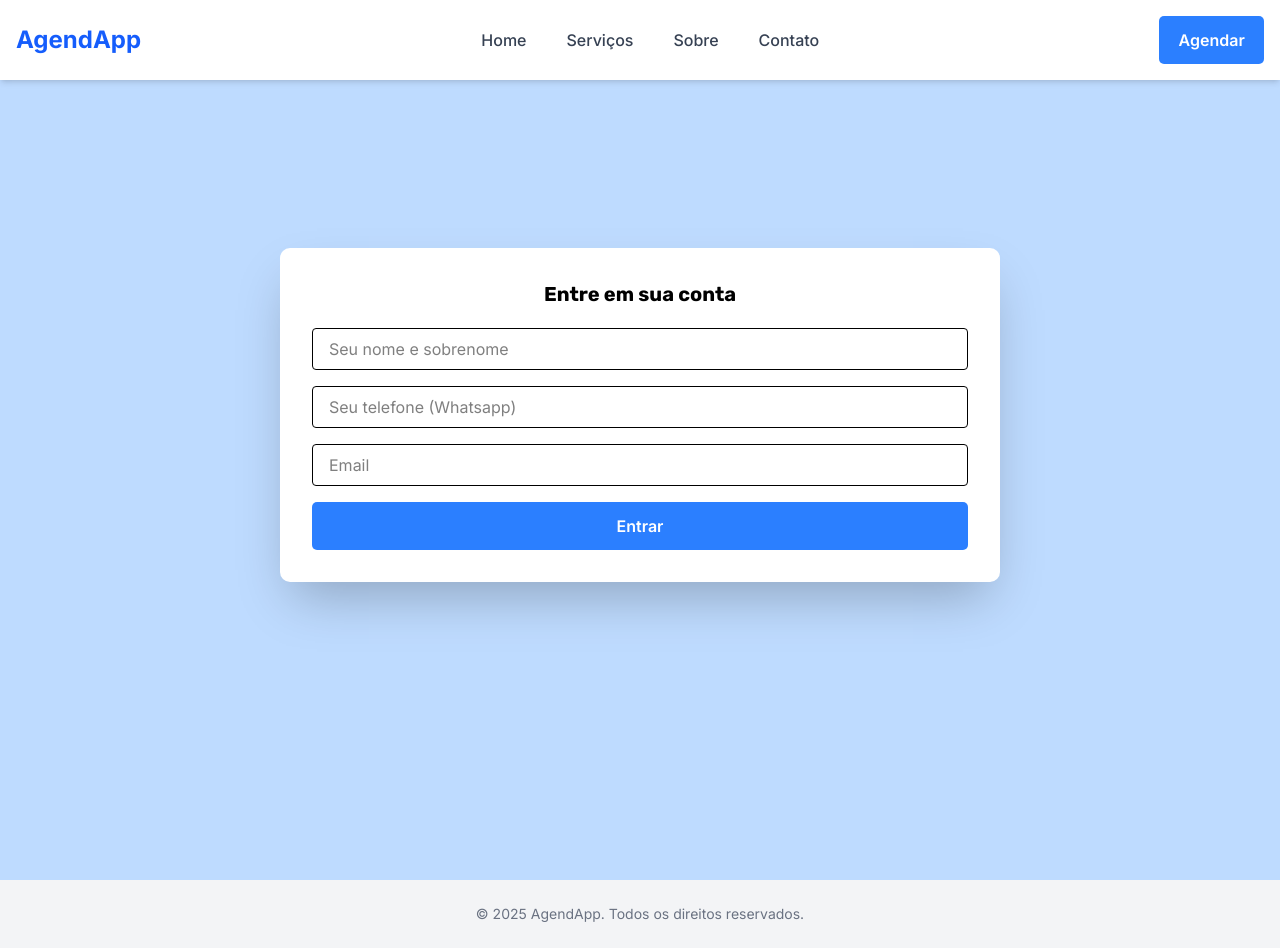
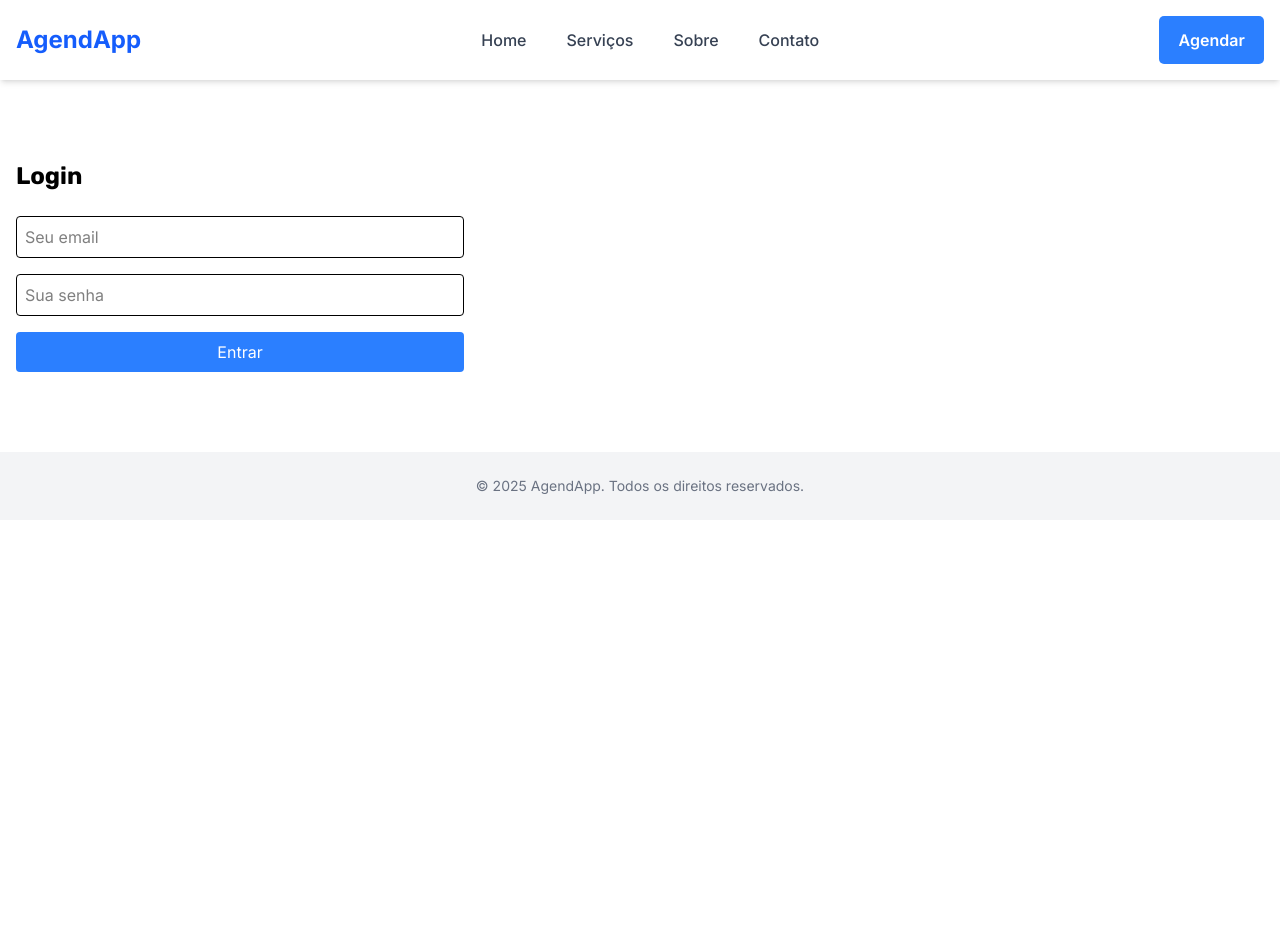
Before and after one commit to ed-matheus/agenda-app, a Next.js app: page /login in a window 1280 px wide. After the commit the page ends 800 px from the top, so only its background shows below. Built offline with nearby package versions, Linux system fonts and the light colour scheme.

Commit message:
configurando envio de dados e rotas (login, cadastro e agendamento)

```diff
--- /dev/null
+++ b/middleware.ts
@@ -0,0 +1,26 @@
+import { NextResponse } from "next/server";
+import type { NextRequest } from "next/server";
+import jwt from "jsonwebtoken";
+
+// biome-ignore lint/style/noNonNullAssertion: <explanation>
+const JWT_SECRET = process.env.JWT_SECRET!;
+
+export function middleware(req: NextRequest) {
+  const token = req.cookies.get("token")?.value;
+
+  if (!token) {
+    return NextResponse.redirect(new URL("/login", req.url));
+  }
+
+  try {
+    jwt.verify(token, JWT_SECRET);
+    return NextResponse.next();
+  } catch (error) {
+    return NextResponse.redirect(new URL("/login", req.url));
+  }
+}
+
+// Aplica apenas em rotas protegidas
+export const config = {
+  matcher: ["/dashboard/:path*", "/api/agendamento/:path*"],
+};
--- a/package.json
+++ b/package.json
@@ -10,7 +10,9 @@
   },
   "dependencies": {
     "@prisma/client": "^6.8.2",
+    "bcryptjs": "^3.0.2",
     "framer-motion": "^12.12.1",
+    "jsonwebtoken": "^9.0.2",
     "lucide-react": "^0.511.0",
     "next": "15.3.2",
     "react": "^19.0.0",
@@ -20,6 +22,8 @@
     "@biomejs/biome": "1.9.4",
     "@eslint/eslintrc": "^3",
     "@tailwindcss/postcss": "^4",
+    "@types/bcryptjs": "^2.4.6",
+    "@types/jsonwebtoken": "^9.0.9",
     "@types/node": "^20",
     "@types/react": "^19",
     "@types/react-dom": "^19",
--- a/src/app/api/agendamento/route.ts
+++ b/src/app/api/agendamento/route.ts
@@ -1,40 +1,47 @@
 import { NextResponse } from "next/server";
 import { PrismaClient } from "@/generated/prisma";
-// import { prisma } from "@/lib/prisma";
+import jwt from "jsonwebtoken";
 
 const prisma = new PrismaClient();
+const JWT_SECRET = process.env.JWT_SECRET || "segredo-dev";
+
+function verificarToken(req: Request) {
+  const auth = req.headers.get("authorization");
+  if (!auth?.startsWith("Bearer ")) return null;
+  const token = auth.split(" ")[1];
+  try {
+    return jwt.verify(token, JWT_SECRET) as { id: number };
+  } catch {
+    return null;
+  }
+}
 
 export async function POST(req: Request) {
+  const body = await req.json();
+  const { servico, data, horario } = body;
+  const dataHora = new Date(`${data}T${horario}`);
+
+  const user = verificarToken(req);
+  if (!user)
+    return NextResponse.json({ error: "Não autorizado" }, { status: 401 });
+
   try {
-    const body = await req.json();
-
-    const { servico, dataHora, usuarioId } = body;
-
-    if (!servico || !dataHora || !usuarioId) {
-      return NextResponse.json(
-        { error: "Campos obrigatórios faltando." },
-        { status: 400 }
-      );
-    }
-
-    const novoAgendamento = await prisma.agendamento.create({
+    const agendamento = await prisma.agendamento.create({
       data: {
         servico,
-        dataHora: new Date(dataHora),
-        usuario: {
-          connect: { id: usuarioId },
-        },
+        dataHora,
+        usuarioId: user.id,
       },
     });
 
     return NextResponse.json({
       message: "Agendamento realizado com sucesso!",
-      agendamento: novoAgendamento,
+      agendamento,
     });
   } catch (error) {
-    console.error("ERRO AO SALVAR AGENDAMENTO:", error);
+    console.error("Erro ao salvar agendamento:", error);
     return NextResponse.json(
-      { error: "Erro interno do servidor." },
+      { error: "Erro ao salvar agendamento" },
       { status: 500 }
     );
   }
@@ -44,14 +51,14 @@ export async function GET() {
   try {
     const agendamentos = await prisma.agendamento.findMany({
       include: {
-        usuario: true, // para retornar nome, email, etc.
+        usuario: true,
       },
       orderBy: { createdAt: "desc" },
     });
 
     return NextResponse.json(agendamentos);
   } catch (error) {
-    console.error("ERRO AO BUSCAR AGENDAMENTOS:", error);
+    console.error("Erro ao buscar agendamentos:", error);
     return NextResponse.json(
       { error: "Erro ao buscar agendamentos." },
       { status: 500 }
--- /dev/null
+++ b/src/app/api/auth/login/route.ts
@@ -0,0 +1,31 @@
+import { NextResponse } from "next/server";
+import { PrismaClient } from "@/generated/prisma";
+import bcrypt from "bcryptjs";
+import jwt from "jsonwebtoken";
+
+const prisma = new PrismaClient();
+// biome-ignore lint/style/noNonNullAssertion: <explanation>
+const JWT_SECRET = process.env.JWT_SECRET!;
+
+export async function POST(req: Request) {
+  const { email, senha } = await req.json();
+
+  const usuario = await prisma.usuario.findUnique({ where: { email } });
+  if (!usuario)
+    return NextResponse.json({ error: "Usuário não encontrado" }, { status: 404 });
+
+  const senhaCorreta = await bcrypt.compare(senha, usuario.senha);
+  if (!senhaCorreta)
+    return NextResponse.json({ error: "Senha incorreta" }, { status: 401 });
+
+  const token = jwt.sign({ id: usuario.id, tipo: usuario.tipo }, JWT_SECRET, {
+    expiresIn: "1d",
+  });
+
+  const response = NextResponse.json({ message: "Login realizado com sucesso" });
+
+  // Setando cookie HTTP-only
+  response.headers.set("Set-Cookie", `token=${token}; HttpOnly; Path=/; Max-Age=86400; SameSite=Strict; Secure`);
+
+  return response;
+}
--- /dev/null
+++ b/src/app/api/auth/logout/route.ts
@@ -0,0 +1,11 @@
+// /app/api/auth/logout/route.ts
+import { NextResponse } from "next/server";
+
+export async function POST() {
+  const response = NextResponse.json({ message: "Logout realizado" });
+  response.headers.set(
+    "Set-Cookie",
+    "token=; HttpOnly; Path=/; Max-Age=0; SameSite=Strict; Secure"
+  );
+  return response;
+}
--- /dev/null
+++ b/src/app/api/auth/register/route.ts
@@ -0,0 +1,43 @@
+// /pages/api/register.ts
+import type { NextApiRequest, NextApiResponse } from "next";
+import { PrismaClient } from "@/generated/prisma";
+import bcrypt from "bcryptjs";
+
+const prisma = new PrismaClient();
+
+export default async function handler(
+  req: NextApiRequest,
+  res: NextApiResponse
+) {
+  if (req.method !== "POST")
+    return res.status(405).json({ error: "Método não permitido" });
+
+  const { nome, email, telefone, senha } = req.body;
+
+  if (!nome || !email || !telefone || !senha) {
+    return res.status(400).json({ error: "Todos os campos são obrigatórios." });
+  }
+
+  const senhaCriptografada = await bcrypt.hash(senha, 10);
+
+  try {
+    const novoUsuario = await prisma.usuario.create({
+      data: {
+        nome,
+        email,
+        telefone,
+        senha: senhaCriptografada,
+        tipo: "cliente",
+      },
+    });
+
+    return res
+      .status(201)
+      .json({
+        mensagem: "Usuário registrado com sucesso",
+        usuario: novoUsuario,
+      });
+  } catch (error) {
+    return res.status(500).json({ error: "Erro ao registrar o usuário" });
+  }
+}
--- /dev/null
+++ b/src/app/cadastro/page.tsx
@@ -0,0 +1,83 @@
+"use client";
+import { useState } from "react";
+import { useRouter } from "next/navigation";
+
+const RegisterPage = () => {
+  const [nome, setNome] = useState("");
+  const [telefone, setTelefone] = useState("");
+  const [email, setEmail] = useState("");
+  const [senha, setSenha] = useState("");
+  const router = useRouter();
+
+  const handleSubmit = async (e: React.FormEvent) => {
+    e.preventDefault();
+
+    const res = await fetch("/api/auth/register/route", {
+      method: "POST",
+      headers: { "Content-Type": "application/json" },
+      body: JSON.stringify({ nome, telefone, email, senha }),
+    });
+
+    const data = await res.json();
+    if (res.ok) {
+      alert("Cadastro realizado com sucesso!");
+      router.push("/login");
+    } else {
+      alert(data.error || "Erro ao cadastrar.");
+    }
+  };
+
+  return (
+    <main className="container min-h-screen mx-auto px-7 md:px-30 lg:px-50 xl:px-70 py-42 bg-blue-200">
+      <div className="flex flex-col items-center justify-center shadow-2xl p-8 rounded-[10px] bg-white">
+        <h2 className="text-xl font-bold mb-5">Cadastre-se</h2>
+        <form onSubmit={handleSubmit} className="flex flex-col gap-4 w-full">
+          <input
+            type="text"
+            name="nome"
+            placeholder="Seu nome e sobrenome"
+            value={nome}
+            onChange={(e) => setNome(e.target.value)}
+            required
+            className="border px-4 py-2 rounded"
+          />
+          <input
+            type="text"
+            name="telefone"
+            placeholder="Seu telefone (Whatsapp)"
+            value={telefone}
+            onChange={(e) => setTelefone(e.target.value)}
+            required
+            className="border px-4 py-2 rounded"
+          />
+          <input
+            type="email"
+            name="email"
+            placeholder="Email"
+            value={email}
+            onChange={(e) => setEmail(e.target.value)}
+            required
+            className="border px-4 py-2 rounded"
+          />
+          <input
+            type="password"
+            name="senha"
+            placeholder="Senha"
+            value={senha}
+            onChange={(e) => setSenha(e.target.value)}
+            required
+            className="border px-4 py-2 rounded"
+          />
+          <button
+            type="submit"
+            className="btn bg-blue-500 hover:bg-blue-600 text-white"
+          >
+            Cadastrar
+          </button>
+        </form>
+      </div>
+    </main>
+  );
+};
+
+export default RegisterPage;
--- a/src/app/login/page.tsx
+++ b/src/app/login/page.tsx
@@ -1,45 +1,59 @@
-import React from "react";
+"use client";
+import { useState } from "react";
+import { useRouter } from "next/navigation";
 
-const LoginPage = () => {
+export default function LoginPage() {
+  const [email, setEmail] = useState("");
+  const [senha, setSenha] = useState("");
+  const router = useRouter();
+
+  const handleLogin = async (e: React.FormEvent) => {
+    e.preventDefault();
+
+    const res = await fetch("/api/login/route", {
+      method: "POST",
+      headers: { "Content-Type": "application/json" },
+      body: JSON.stringify({ email, senha }),
+    });
+
+    const data = await res.json();
+
+    if (res.ok) {
+      localStorage.setItem("token", data.token);
+      alert("Login realizado com sucesso!");
+      router.push("/dashboard"); // ou rota pós-login
+    } else {
+      alert(data.error || "Erro ao fazer login");
+    }
+  };
+
   return (
-    <main className="container min-h-screen mx-auto px-7 md:px-30 lg:px-50 xl:px-70 py-42 bg-blue-200">
-      <div className="flex flex-col items-center justify-center shadow-2xl p-8 rounded-[10px] bg-white">
-        <h2 className="text-xl font-bold mb-5">Entre em sua conta</h2>
-        <form action="" className="flex flex-col gap-4 w-full">
+    <main className="container mx-auto py-20 px-4">
+      <h2 className="text-2xl font-bold mb-6">Login</h2>
+      <form onSubmit={handleLogin} className="flex flex-col gap-4 max-w-md">
         <input
-            type="text"
-            name="nome"
-            placeholder="Seu nome e sobrenome"
-            // value={""}
-            // onChange={""}
+          type="email"
+          placeholder="Seu email"
+          value={email}
+          onChange={(e) => setEmail(e.target.value)}
           required
-            className="border px-4 py-2 rounded"
+          className="border p-2 rounded"
         />
         <input
-            type="text"
-            name="telefone"
-            placeholder="Seu telefone (Whatsapp)"
-            // value={""}
-            // onChange={""}
+          type="password"
+          placeholder="Sua senha"
+          value={senha}
+          onChange={(e) => setSenha(e.target.value)}
           required
-            className="border px-4 py-2 rounded"
+          className="border p-2 rounded"
         />
-          <input
-            type="email"
-            name="email"
-            placeholder="Email"
-            // value={""}
-            // onChange={""}
-            required
-            className="border px-4 py-2 rounded"
-          />
-          <button type="submit" className="btn bg-blue-500 hover:bg-blue-600 text-white">
+        <button
+          type="submit"
+          className="bg-blue-500 hover:bg-blue-600 text-white py-2 rounded"
+        >
           Entrar
         </button>
       </form>
-      </div>
     </main>
   );
-};
-
-export default LoginPage;
+}
--- a/src/app/register/page.tsx
+++ /dev/null
@@ -1,45 +0,0 @@
-import React from "react";
-
-const RegisterPage = () => {
-  return (
-    <main className="container min-h-screen mx-auto px-7 md:px-30 lg:px-50 xl:px-70 py-42 bg-blue-200">
-      <div className="flex flex-col items-center justify-center shadow-2xl p-8 rounded-[10px] bg-white">
-        <h2 className="text-xl font-bold mb-5">Cadastre-se</h2>
-        <form action="" className="flex flex-col gap-4 w-full">
-          <input
-            type="text"
-            name="nome"
-            placeholder="Seu nome e sobrenome"
-            // value={""}
-            // onChange={""}
-            required
-            className="border px-4 py-2 rounded"
-          />
-          <input
-            type="text"
-            name="telefone"
-            placeholder="Seu telefone (Whatsapp)"
-            // value={""}
-            // onChange={""}
-            required
-            className="border px-4 py-2 rounded"
-          />
-          <input
-            type="email"
-            name="email"
-            placeholder="Email"
-            // value={""}
-            // onChange={""}
-            required
-            className="border px-4 py-2 rounded"
-          />
-          <button type="submit" className="btn bg-blue-500 hover:bg-blue-600 text-white">
-            Entrar
-          </button>
-        </form>
-      </div>
-    </main>
-  );
-};
-
-export default RegisterPage;
```
Also changed, not shown: src/components/BookingForm.tsx (+7 -40 lines), 2 other files (tests, documents, lock files or other folders). Lines whose indentation alone changed are shown as unchanged.
